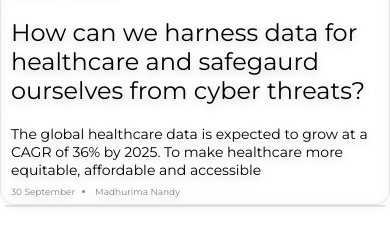
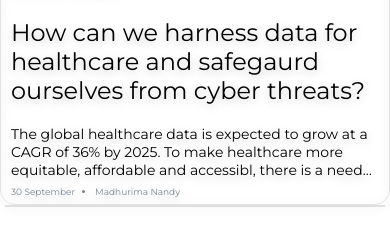
Before and after one commit to PrashantRajS18/ReactjsTask1, a React (Create React App) app: page / in a window 390 px wide. Shown: the part 7400-7629 px from the top of the page. Built offline with nearby package versions, Linux system fonts and the light colour scheme.

Commit message:
Mobile responsive menu updated

```diff
--- a/src/Components/Vcc.jsx
+++ b/src/Components/Vcc.jsx
@@ -31,10 +31,10 @@ function Vcc() {
             </p>
           </div>
           <div className='mt-20'>
-            <p className='MontReg' style={{fontSize:"14px"}}>The global healthcare data is expected to grow at a CAGR of 36% by 2025.
-            To make healthcare more equitable, affordable and accessible<span className='visible'>...</span><span className='hidepara'>, there is a need to find
+            <p className='MontReg sec1para' style={{fontSize:"14px"}}>The global healthcare data is expected to grow at a CAGR of 36% by 2025.
+            To make healthcare more equitable, affordable and accessibl, there is a need to find
               ways to unite and generate actionable insights from data. How collaborations and strategic
-            partnerships can harness the data to tackle the issues faced by the sector?</span></p>
+            partnerships can harness the data to tackle the issues faced by the sector?</p>
           </div>
           <div>
           <ul className = " cardul MontMed ">
```
